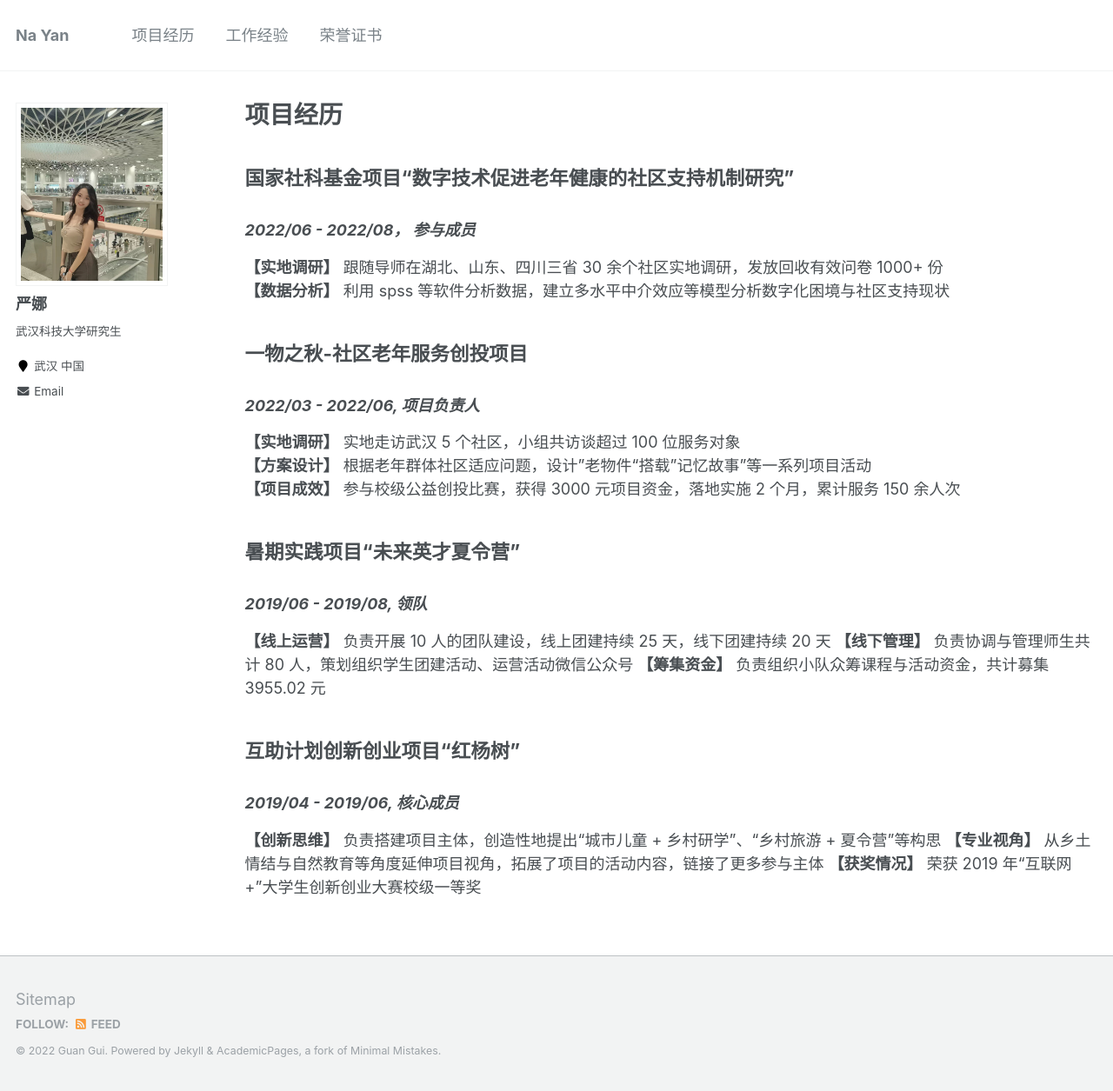
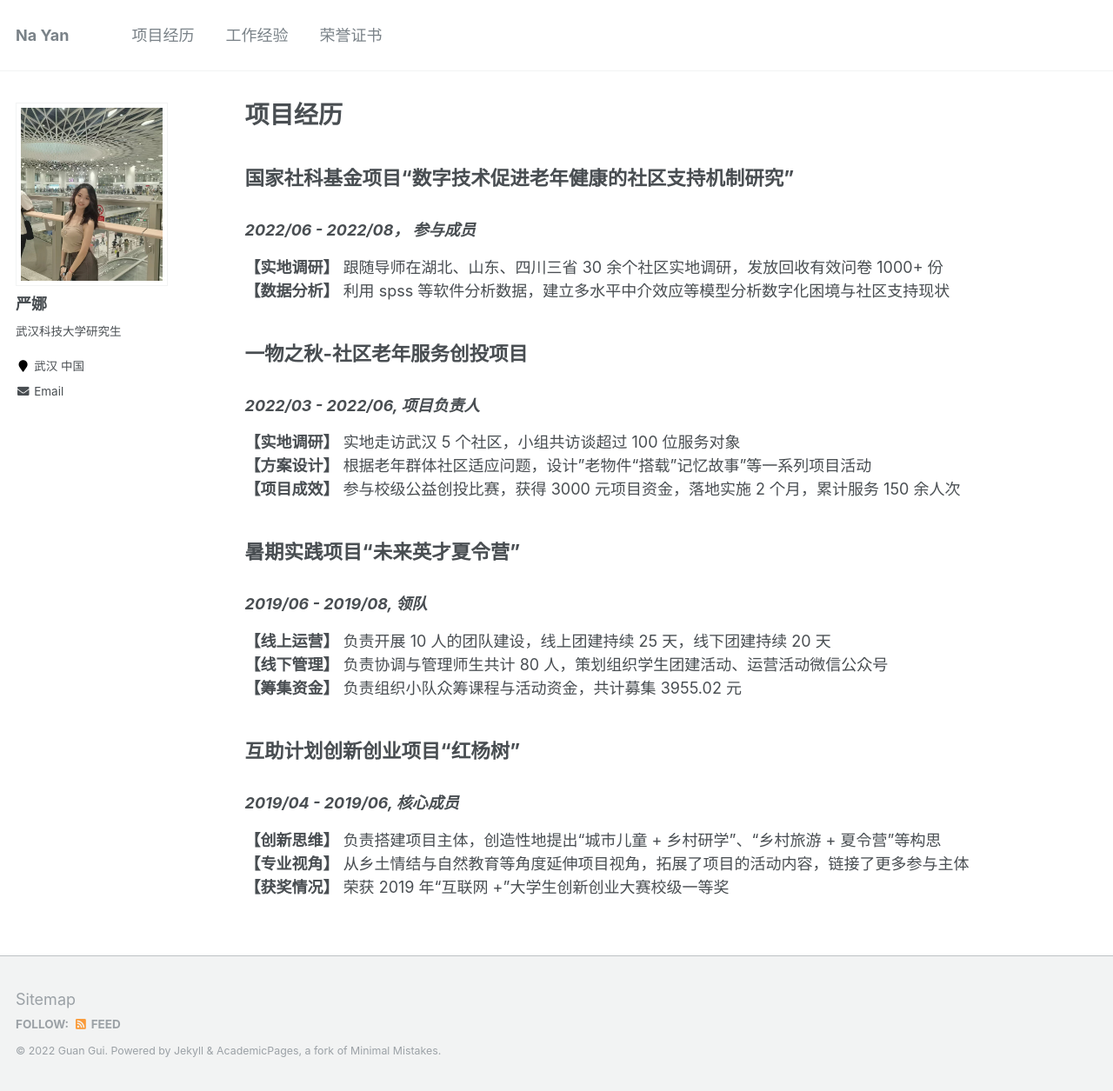
Before and after one commit to Na-Yan/Na-Yan.github.io, a Jekyll site: the page built from _pages/pub.md, in a window 1280 px wide and 1255 px high. Shown: the whole window at 87% size. Built offline with Jekyll 4.4.1, drawn with Linux system fonts in a browser that asks for light colours.

Commit message:
Update pub.md

```diff
--- a/_pages/pub.md
+++ b/_pages/pub.md
@@ -18,12 +18,12 @@ title: "项目经历"
 
 ## 暑期实践项目“未来英才夏令营”
 ### *2019/06 - 2019/08, 领队*
-**【线上运营】** 负责开展 10 人的团队建设，线上团建持续 25 天，线下团建持续 20 天
-**【线下管理】** 负责协调与管理师生共计 80 人，策划组织学生团建活动、运营活动微信公众号
+**【线上运营】** 负责开展 10 人的团队建设，线上团建持续 25 天，线下团建持续 20 天 \
+**【线下管理】** 负责协调与管理师生共计 80 人，策划组织学生团建活动、运营活动微信公众号 \
 **【筹集资金】** 负责组织小队众筹课程与活动资金，共计募集 3955.02 元
 
 ## 互助计划创新创业项目“红杨树"
 ### *2019/04 - 2019/06, 核心成员*
-**【创新思维】** 负责搭建项目主体，创造性地提出“城市儿童 + 乡村研学”、“乡村旅游 + 夏令营”等构思
-**【专业视角】** 从乡土情结与自然教育等角度延伸项目视角，拓展了项目的活动内容，链接了更多参与主体
+**【创新思维】** 负责搭建项目主体，创造性地提出“城市儿童 + 乡村研学”、“乡村旅游 + 夏令营”等构思 \
+**【专业视角】** 从乡土情结与自然教育等角度延伸项目视角，拓展了项目的活动内容，链接了更多参与主体 \
 **【获奖情况】** 荣获 2019 年“互联网 +”大学生创新创业大赛校级一等奖
```
